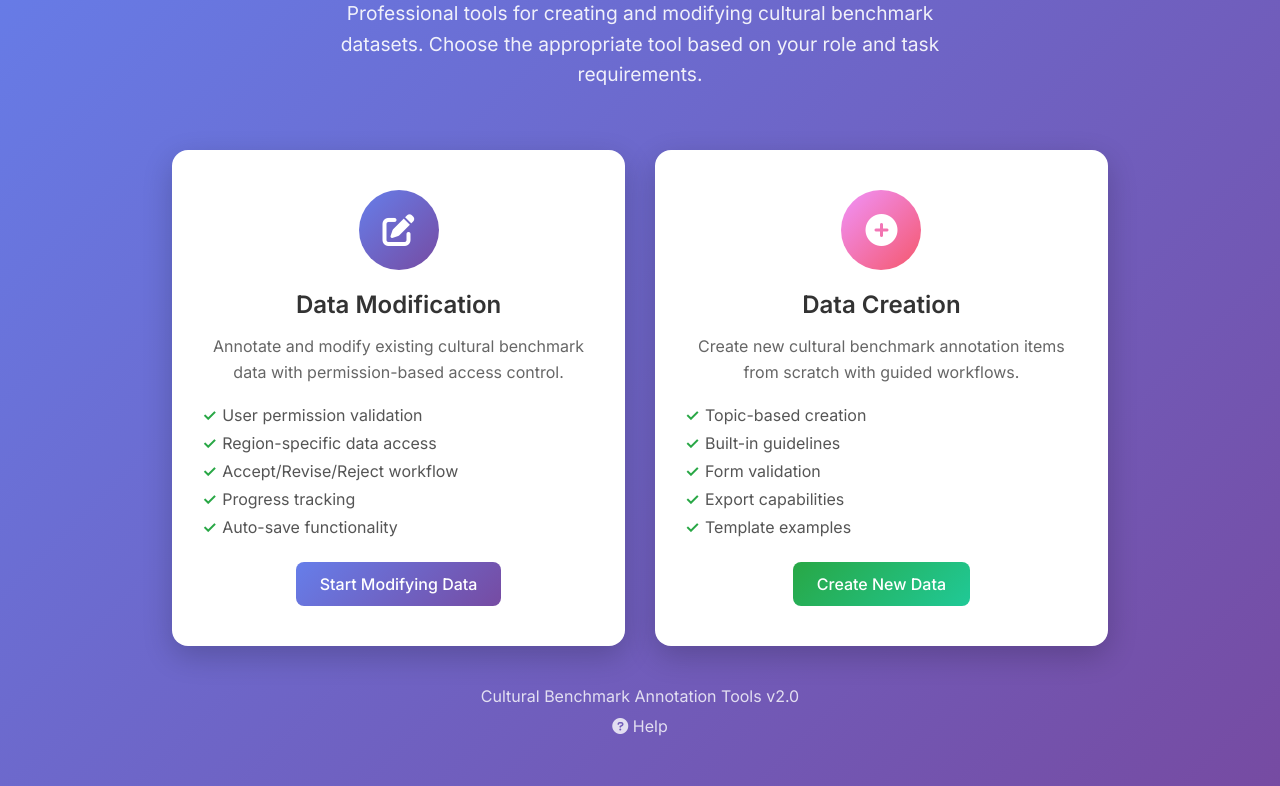
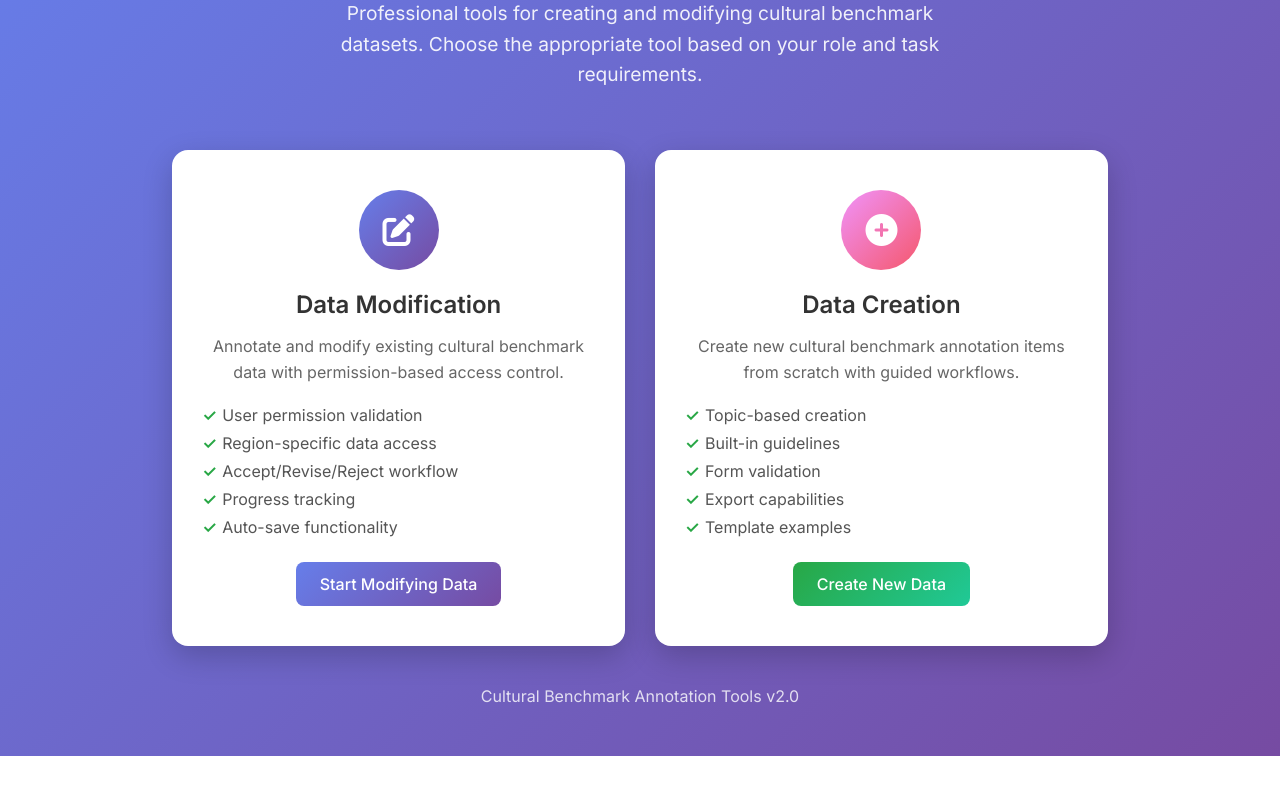
Before and after one commit to lpq29743/cultural-bench-annotation-tools, a plain HTML site: page main.html in a window 1280 px wide. Shown: the part 121-907 px from the top of the page. After the commit the page ends 877 px from the top, so only its background shows below. Drawn offline with Linux system fonts and the light colour scheme.

Commit message:
fix: Remove Help link from main.html footer
- Remove Help link to simplify main page footer
- Keep only version information in footer
- Provide cleaner user interface focused on core tools

```diff
--- a/main.html
+++ b/main.html
@@ -250,9 +250,6 @@
 
         <div class="footer">
             <p>Cultural Benchmark Annotation Tools v2.0</p>
-            <p>
-                <a href="index.html"><i class="fas fa-question-circle"></i> Help</a>
-            </p>
         </div>
     </div>
 </body>
```
